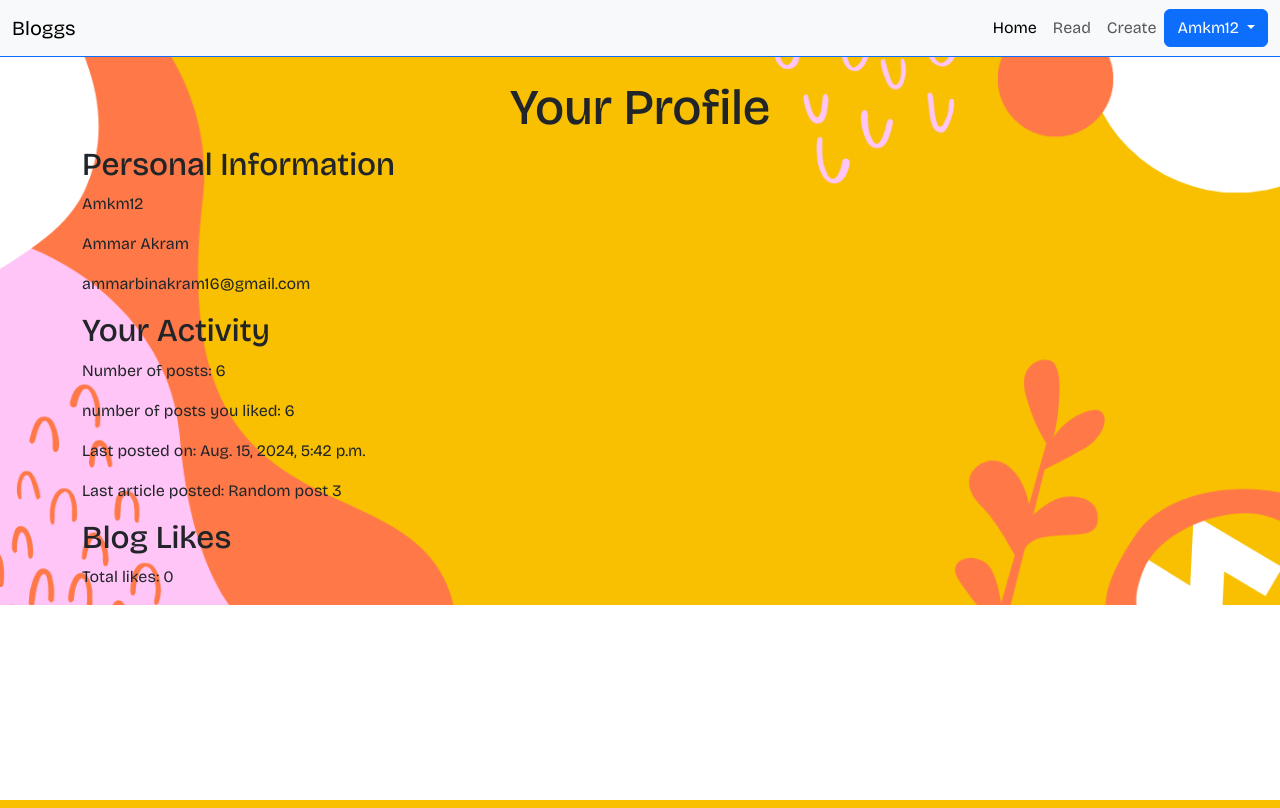
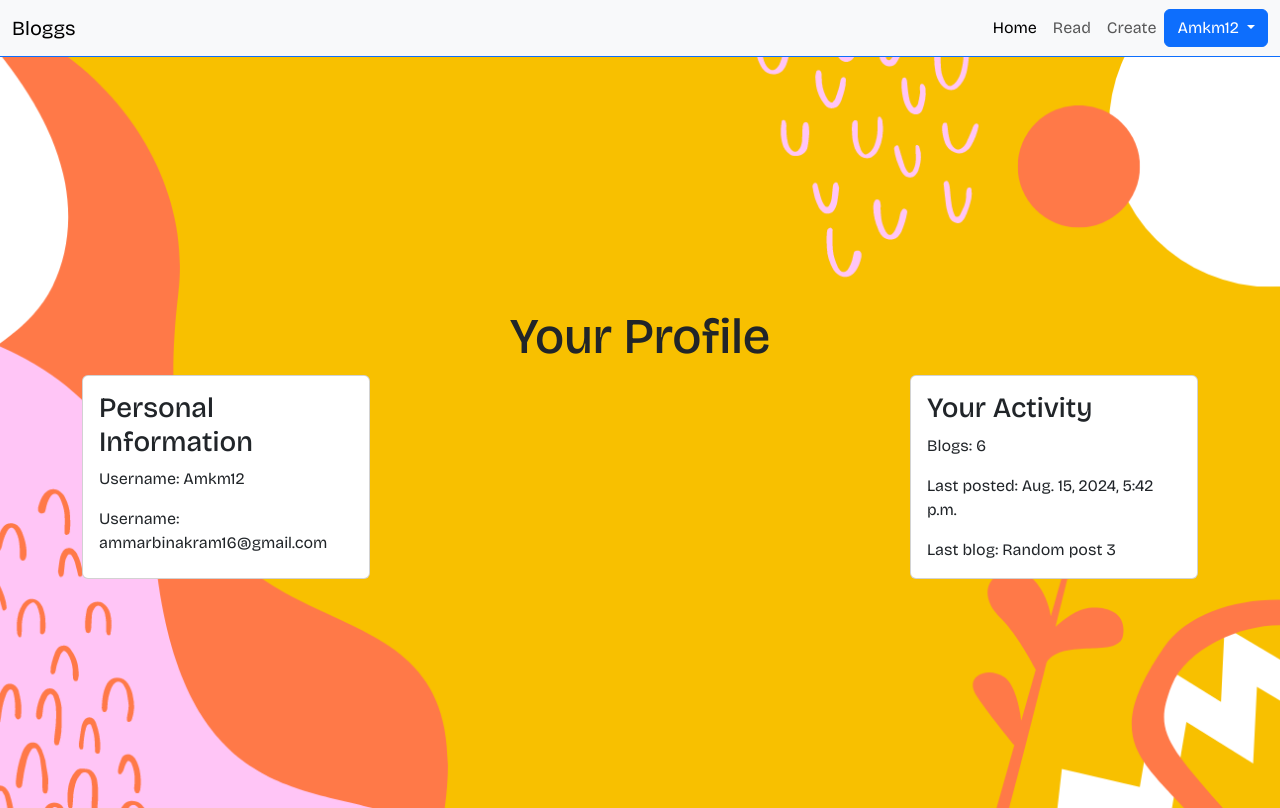
Before and after one commit to Ammar-bin-Akram/Blog-Django, a Django app: page /blogs/profile/1/ in a window 1280 px wide. Run offline with Django 4.2, Linux system fonts and the light colour scheme; data comes from the database, SQL or seed files in the repository; both versions use the stored data as it was after the commit; some libraries are stand-ins or nearby versions; some web fonts are replaced.

Commit message:
Added functionality to like posts.

```diff
--- a/Blog/templates/blogs/profile.html
+++ b/Blog/templates/blogs/profile.html
@@ -6,26 +6,25 @@ Bloggs - Profile
 {% endblock %}
 
 {% block content %}
-<div class="main-home container-fluid d-flex flex-column justify-content-center align-items-center mt-5">
+<div class="main-profile container-fluid d-flex flex-column justify-content-center align-items-center mt-5">
     <h1 class="main-h1">Your Profile</h1>
-    <div class="container d-flex flex-column justify-content-left">
-        <h2>Personal Information</h2>
-        <div>
-            <p>{{ user.username }}</p>
-            <p>{{ user.first_name }} {{ user.last_name }}</p>
-            <p>{{ user.email }}</p>
+    <div class="container d-flex flex-row justify-content-between">
+        <div class="card" style="width: 18rem;">
+            <div class="card-body">
+              <h3 class="card-title">Personal Information</h3>
+              <p class="card-text">Username: {{user.username}}</p>
+              <p class="card-text">Username: {{user.email}}</p>
+            </div>
         </div>
 
-        <h2>Your Activity</h2>
-        <div>
-            <p>Number of posts: {{ blogs|length }}</p>
-            <p>number of posts you liked: {{ blogs|length }}</p>
-            <p>Last posted on: {{ latest_blog.created_at }}</p>
-            <p>Last article posted: {{ latest_blog.title }}</p>
+        <div class="card" style="width: 18rem;">
+            <div class="card-body">
+              <h3 class="card-title">Your Activity</h3>
+              <p class="card-text">Blogs: {{ blogs|length }}</p>
+              <p class="card-text">Last posted: {{ latest_blog.created_at }}</p>
+              <p class="card-text">Last blog: {{ latest_blog.title }}</p>
+            </div>
         </div>
-
-        <h2>Blog Likes</h2>
-        <p>Total likes: {{ total_likes }} </p>
 
     </div>
 </div>
--- a/Blog/templates/blogs/read.html
+++ b/Blog/templates/blogs/read.html
@@ -30,7 +30,7 @@ Bloggs - Read
         <div class="d-flex flex-row justify-content-left align-items-center">
             <h1 class="read-h1">{{ blog.title }}</h1>
             <div class="px-5">
-                <a href="{% url 'like' user.pk blog.pk %}"><h1>Like</h1></a>
+                <a href="{% url 'like' user.id blog.id %}"><button class="like-btn"><img src="{% static 'images/like.png' %}"></button></a>
             </div>
         </div>
         <br>
--- a/Blog/templates/registration/login.html
+++ b/Blog/templates/registration/login.html
@@ -1,7 +1,9 @@
 {% extends "base.html" %}
 {% load static %}
 
-{% block title %}Bloggs - Login{% endblock %}
+{% block title %}
+Bloggs - Login
+{% endblock %}
 
 {% block content %}
 <h2>Log In</h2>
--- a/Blog/templates/registration/signup.html
+++ b/Blog/templates/registration/signup.html
@@ -1,7 +1,9 @@
 {% extends "base.html" %}
 {% load static %}
 
-{% block title %}Bloggs - Signup{% endblock %}
+{% block title %}
+Bloggs - Signup
+{% endblock %}
 
 {% block content %}
 <h2>Sign Up</h2>
--- a/blogs/static/blogs/style.css
+++ b/blogs/static/blogs/style.css
@@ -162,3 +162,20 @@
 .post-btn:hover{
     background-color: darkblue;
 }
+
+.main-profile{
+    background: url('./images/background.png') center center;
+    background-repeat: repeat;
+    background-size: cover;
+    height: 95vh;
+}
+
+.like-btn{
+    background-color: transparent;
+    border: none;
+    transition: 0.3s all ease;
+}
+
+.like-btn:hover{
+    transform: scale(1.1);
+}
--- a/blogs/views.py
+++ b/blogs/views.py
@@ -58,9 +58,11 @@ def view_profile(request, user_id):
     return render(request, 'blogs/profile.html', context)
 
 def like_post(request, blog_id, user_id):
-    blog = Blog.objects.get(pk=blog_id)
-    user = User.objects.get(pk=user_id)
-    like = Likes(user=user, blog=blog)
+    blogId = user_id
+    userId = blog_id
+    blog = Blog.objects.get(pk=blogId)
+    user = User.objects.get(pk=userId)
+    like = Likes(blog=blog, user=user)
     like.save()
     return redirect('home')
 
```
Also changed, not shown: blogs/static/blogs/images/like.png (added), db.sqlite3.
